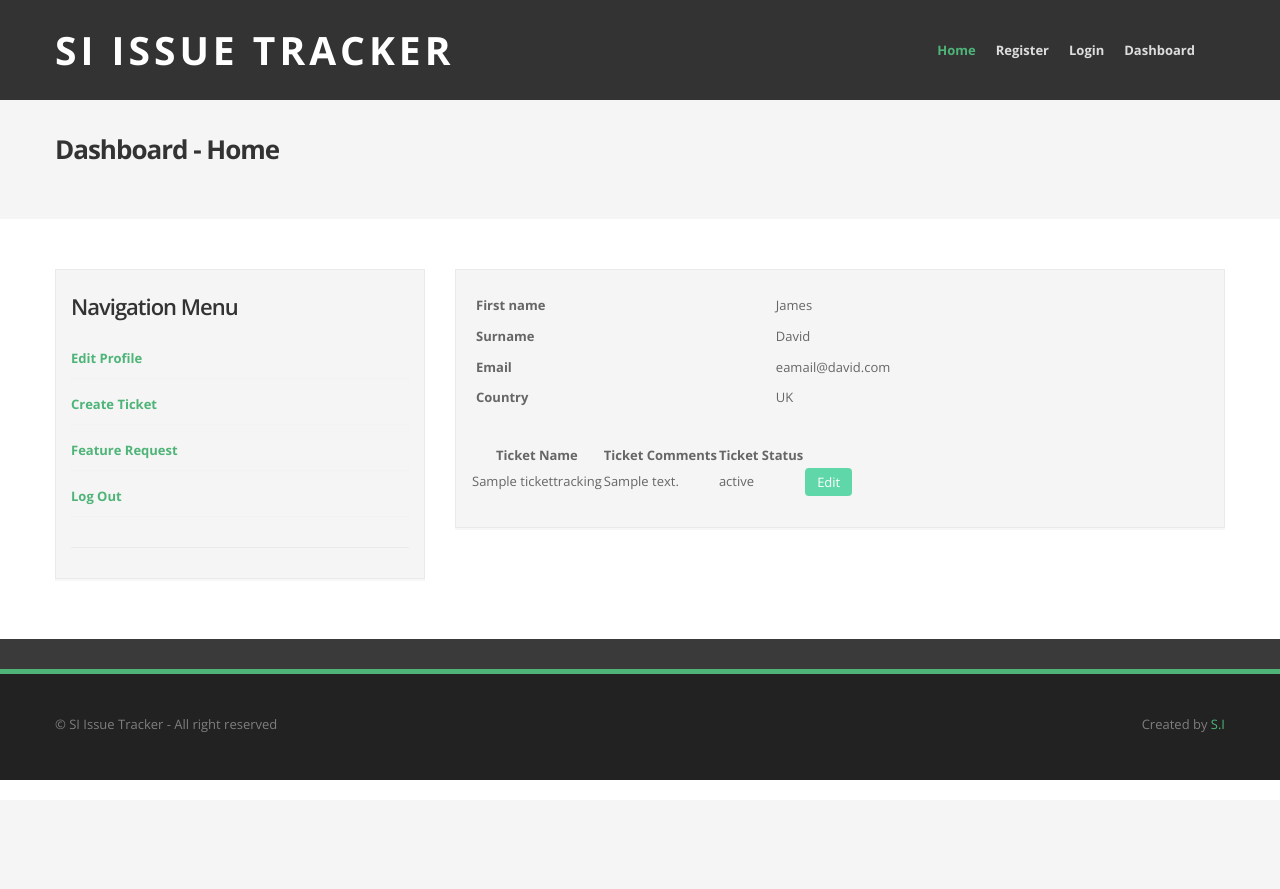
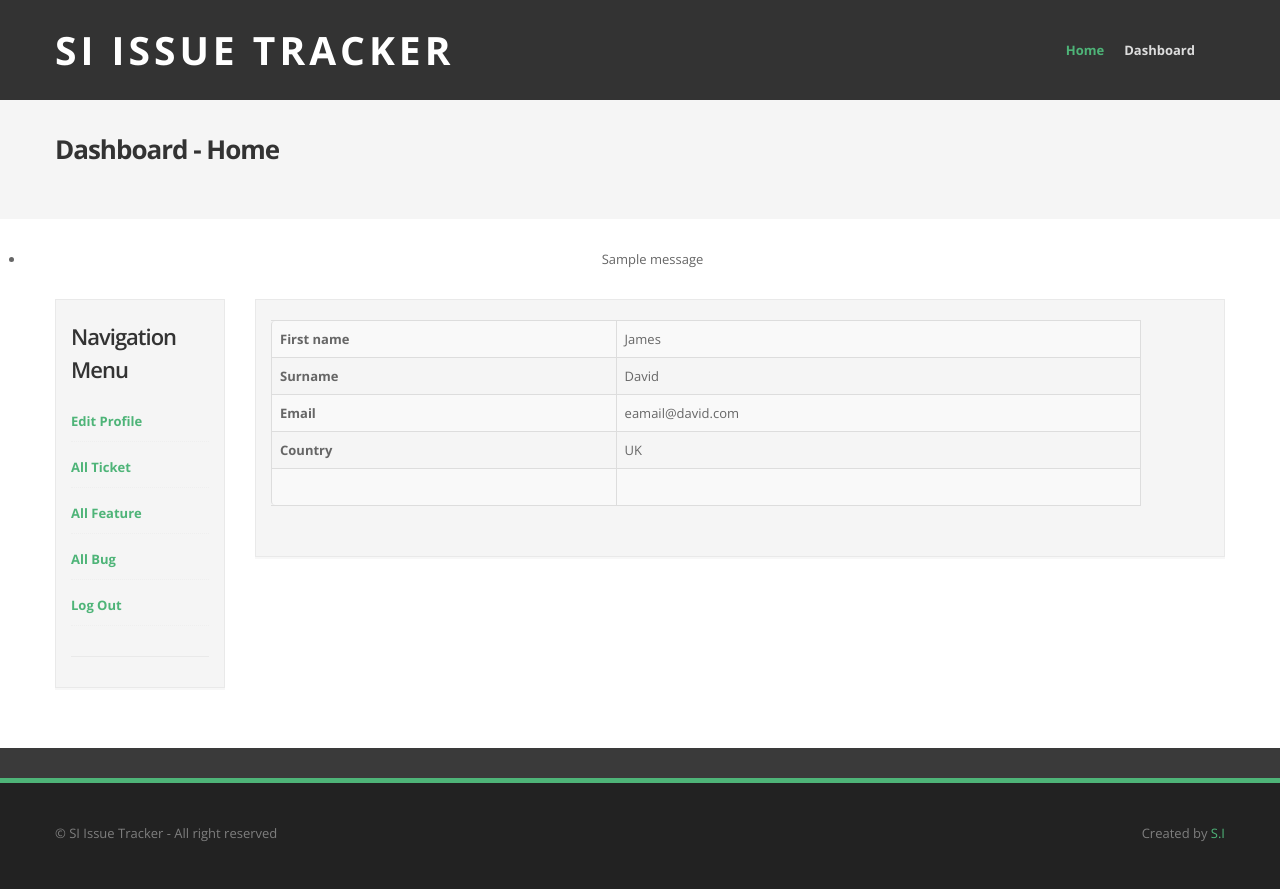
Before and after one commit to bilalwaheed/TrackApp, a Django app: page /dashboard/ in a window 1280 px wide. Before the commit the page ends 780 px from the top, so only its background shows below. Run offline with Django 3.2, Linux system fonts and the light colour scheme; a user stored in the database is signed in; tables that the repository leaves empty hold one stand-in row (values such as "Sample post"); one stand-in notice (Sample message) is shown; some libraries are stand-ins or nearby versions.

Commit message:
code clean and other changes

```diff
--- a/trackerapp/templates/base.html
+++ b/trackerapp/templates/base.html
@@ -64,10 +64,10 @@
                     <ul class="nav topnav">
                       <li class="dropdown active">
                         <a href="{% url 'index' %}">Home</a>                      </li>
-                      <li>
-                        <a href="{% url 'registration' %}">Register</a>                      </li>
-                      <li>
-                        <a href="{% url 'login' %}">Login</a>                      </li>
+{#                      <li>#}
+{#                        <a href="{% url 'registration' %}">Register</a>                      </li>#}
+{#                      <li>#}
+{#                        <a href="{% url 'login' %}">Login</a>                      </li>#}
                       <li>
                         <a href="{% url 'dashboard' %}">Dashboard</a>                      </li>
                     </ul>
--- a/trackerapp/templates/dashboard.html
+++ b/trackerapp/templates/dashboard.html
@@ -20,10 +20,17 @@
         </div>
 
     </section>
+    {% if messages %}
+        <ul class="messages">
+            {% for message in messages %}
+                <li style="text-align: center;" class="{{ message.tags }}">{{ message }}</li>
+            {% endfor %}
+        </ul>
+    {% endif %}
     <section id="maincontent">
         <div class="container">
             <div class="row">
-                <div class="span4">
+                <div class="span2">
                     <aside>
                         <div class="widget">
                             <h4>Navigation Menu</h4>
@@ -32,20 +39,17 @@
                                     <label><strong><a href="#">Edit Profile</a></strong></label>
                                 </li>
                                 <li>
-                                    <label><strong><a href="{% url 'add_ticket' %}">Create Ticket</a></strong></label>
+                                    <label><strong><a href="{% url 'ticket' %}">All Ticket</a></strong></label>
                                 </li>
-                                {#                <li>#}
-                                {#					<label><strong><a href="edit_ticket.html">Edit Ticket</a></strong></label>#}
-                                {#                </li>				#}
                                 <li>
-                                    <label><strong><a href="{% url 'add_feature' %}">Feature
-                                        Request</a></strong></label>
+                                    <label><strong><a href="{% url 'feature' %}">All Feature
+                                    </a></strong></label>
                                 </li>
-                                {#                <li>#}
-                                {#					<label><strong><a href="edit_features.html">Edit Features</a></strong></label>#}
-                                {#                </li>#}
                                 <li>
-                                    <label><strong><a href="#">Log Out</a></strong></label>
+                                    <label><strong><a href="{% url 'bug' %}">All Bug</a></strong></label>
+                                </li>
+                                <li>
+                                    <label><strong><a href="{% url 'logout' %}">Log Out</a></strong></label>
                                 </li>
                             </ul>
                         </div>
@@ -53,12 +57,14 @@
                 </div>
 
 
-                <div class="span8">
+                <div class="span10">
                     <aside>
                         <div id="errormessage"></div>
                         <div class="row">
-                            <div class="span8 form-group">
-                                <table width="100%" border="0" cellspacing="5" cellpadding="5">
+                            <div class="span9 form-group">
+                                <table class="table table-striped table-bordered" width="100%" border="0"
+                                       cellspacing="5" cellpadding="5">
+
                                     <tr>
                                         <th scope="row">
                                             <div align="left">First name</div>
@@ -90,72 +96,7 @@
                                         <td>&nbsp;</td>
                                     </tr>
                                 </table>
-                                <table>
-                                    <tr>
-                                        <th>Ticket Name</th>
 
-                                        <th>Ticket Comments</th>
-
-                                        <th>Ticket Status</th>
-                                    </tr>
-                                    {% for item in all_tickets %}
-                                        <tr>
-                                            <td>{{ item.ticket_name }} </td>
-
-                                            <td>{{ item.ticket_comment }}</td>
-
-                                            <td>{{ item.ticket_status }}</td>
-
-                                            {#        <td><button type="button" class="btn btn-danger" id="{{ item.id }}">Edit</button></td>#}
-                                            <td><a class="btn btn-success" data-toggle="modal"
-                                                   data-target=".edit_segment-{{ item.id }}" name="load-button"
-                                                   href="#">Edit</a></td>
-
-                                            <div class="modal fade edit_segment-{{ item.id }}" tabindex="-1"
-                                                 role="dialog" aria-labelledby="Tag-Label" aria-hidden="true">
-                                                <div class="modal-dialog modal-lg">
-                                                    <div class="modal-content">
-                                                        <div class="modal-header">
-                                                            <button type="button" class="modal-close"
-                                                                    data-dismiss="modal" aria-label="Close">
-                                                                <i class="glyphicon glyphicon-remove"></i>
-                                                            </button>
-                                                            <h4 class="modal-title" id="Subscriber-Label">Edit Ticket
-                                                                Tracking</h4>
-                                                        </div>
-                                                        <form action="{% url 'edit_ticket' item.id %}" method="post" action="">
-                                                            {% csrf_token %}
-                                                            <div class="modal-body">
-                                                                <label>Ticket Name</label>
-                                                                <input style="    background-color: #e6dede;"
-                                                                       type="text" name='ticket_name' id="segment_title"
-                                                                       value='{{ item.ticket_name }}'
-                                                                       class="form-control" maxlength="50">
-                                                                <label>Ticket Comment</label>
-                                                                <input style="    background-color: #e6dede;"
-                                                                       type="text" name='ticket_comment'
-                                                                       id="segment_title"
-                                                                       value='{{ item.ticket_comment }}'
-                                                                       class="form-control" maxlength="50">
-                                                                <label>Ticket Status</label>
-                                                                <input style="    background-color: #e6dede;"
-                                                                       type="text" name='ticket_status'
-                                                                       id="segment_title"
-                                                                       value='{{ item.ticket_status }}'
-                                                                       class="form-control" maxlength="50">
-                                                            </div>
-                                                            <div class="modal-footer">
-                                                            <button class="btn btn-primary btn-sm" type="submit">save
-                                                            </button>
-                                                                </div>
-                                                        </form>
-                                                    </div>
-                                                </div>
-                                            </div>
-
-                                        </tr>
-                                    {% endfor %}
-                                </table>
 
                             </div>
 
--- a/trackerapp/urls.py
+++ b/trackerapp/urls.py
@@ -1,7 +1,7 @@
 from django.conf.urls import url
 from trackerapp import views
 from trackerapp.views import IndexView, DashboardView, LoginView, RegistrationView, TicketCreationView, \
-    FeatureCreationView, TicketEditView
+    FeatureCreationView, TicketEditView, FeatureEditView, BugCreationView, BugEditView, TicketView, FeatureView, BugView
 from django.contrib import admin
 
 from django.contrib.auth.views import login, logout
@@ -22,7 +22,12 @@ urlpatterns = [
     url(r'^registration/$', RegistrationView.as_view(), name='registration'),
     url(r'^add/ticket/$', TicketCreationView.as_view(), name='add_ticket'),
     url(r'^add/feature/$', FeatureCreationView.as_view(), name='add_feature'),
-    url(r'^edit/ticket/(?P<ticket_id>\d+)$', TicketEditView.as_view(), name='edit_ticket')
-
+    url(r'^add/bug/$', BugCreationView.as_view(), name='add_bug'),
+    url(r'^edit/ticket/(?P<ticket_id>\d+)$', TicketEditView.as_view(), name='edit_ticket'),
+    url(r'^edit/feature/(?P<feature_id>\d+)$', FeatureEditView.as_view(), name='edit_feature'),
+    url(r'^edit/bug/(?P<bug_id>\d+)$', BugEditView.as_view(), name='edit_bug'),
+    url(r'^ticket/$', TicketView.as_view(), name='ticket'),
+    url(r'^feature/$', FeatureView.as_view(), name='feature'),
+    url(r'^bug/$', BugView.as_view(), name='bug')
 
 ]
--- a/trackerapp/views.py
+++ b/trackerapp/views.py
@@ -10,8 +10,8 @@ from django.contrib import messages
 from django.urls import reverse
 from django.views import generic
 
-from trackerapp.forms import RegisterForm, SignInForm, TicketCreationForm, FeatureCreationForm
-from trackerapp.models import TicketTracking
+from trackerapp.forms import RegisterForm, SignInForm, TicketCreationForm, FeatureCreationForm, BugCreationForm
+from trackerapp.models import TicketTracking, Feature, Bug
 
 
 class IndexView(LoginRequiredMixin, generic.TemplateView):
@@ -23,7 +23,9 @@ class DashboardView(LoginRequiredMixin, generic.TemplateView):
 
     def get(self, request, *args, **kwargs):
         all_tickets = TicketTracking.objects.all()
-        return render(request, self.template_name, {'all_tickets':all_tickets})
+        all_features = Feature.objects.all()
+        all_bugs = Bug.objects.all()
+        return render(request, self.template_name, {'all_tickets':all_tickets,'all_features':all_features,'all_bugs':all_bugs})
 
 class LoginView(generic.TemplateView):
     template_name = 'login.html'
@@ -67,14 +69,32 @@ class TicketCreationView(generic.TemplateView):
 
     def post(self, request, *args, **kwargs):
         if request.method == 'POST':
-            import pdb;pdb.set_trace()
+            # import pdb;pdb.set_trace()
             form = TicketCreationForm(request.POST)
             if form.is_valid():
+                messages.success(request, 'Ticket Created successfully!', extra_tags='alert')
                 form.save()
-                return redirect('index')
+                return redirect('ticket')
         else:
             form = TicketCreationForm()
         return render(request, self.template_name, {'form': form})
+
+class BugCreationView(generic.TemplateView):
+    template_name = 'Bug_request.html'
+
+    def post(self, request, *args, **kwargs):
+        if request.method=='POST':
+            form = BugCreationForm(request.POST)
+            if form.is_valid():
+                messages.success(request, 'Bug created successfully!', extra_tags='alert')
+                form.save()
+                return redirect('bug')
+        else:
+            form = BugCreationForm()
+        return render(request, self.template_name, {'form': form})
+
+
+
 
 class FeatureCreationView(generic.TemplateView):
     template_name = 'feature_request.html'
@@ -84,9 +104,10 @@ class FeatureCreationView(generic.TemplateView):
             # import pdb;pdb.set_trace()
             form = FeatureCreationForm(request.POST)
             if form.is_valid():
+                messages.success(request, 'Feature Created successfully!', extra_tags='alert')
                 form.save()
 
-                return redirect('index')
+                return redirect('feature')
         else:
             form = FeatureCreationForm()
         return render(request, self.template_name, {'form': form})
@@ -101,4 +122,55 @@ class TicketEditView(generic.TemplateView):
         ticket.ticket_comment = self.request.POST.get('ticket_comment')
         ticket.ticket_status = self.request.POST.get('ticket_status')
         ticket.save()
-        return redirect(reverse('dashboard'))
+        messages.success(request, 'Ticket Edit successfully!', extra_tags='alert')
+
+        return redirect(reverse('ticket'))
+
+class FeatureEditView(generic.TemplateView):
+    template_name = 'feature_request.html'
+
+    def post(self,request, **kwargs):
+        feature_id = kwargs.get('feature_id')
+        feature = Feature.objects.filter(id=feature_id).first()
+        feature.feature_name = self.request.POST.get('feature_name')
+        feature.save()
+        messages.success(request, 'Feature Edit successfully!', extra_tags='alert')
+        return redirect(reverse('feature'))
+
+class BugEditView(generic.TemplateView):
+    template_name = 'Bug_request.html'
+
+    def post(self,request, **kwargs):
+        bug_id = kwargs.get('bug_id')
+        bug = Bug.objects.filter(id=bug_id).first()
+        bug.bug_name = self.request.POST.get('bug_name')
+        bug.description = self.request.POST.get('description')
+        bug.solution = self.request.POST.get('solution')
+        bug.save()
+        messages.success(request, 'Bug Edit successfully!', extra_tags='alert')
+        return redirect(reverse('bug'))
+
+class TicketView(generic.TemplateView):
+    template_name = 'ticket.html'
+
+    def get(self, request, *args, **kwargs):
+        all_tickets = TicketTracking.objects.all()
+        return render(request, self.template_name, {'all_tickets':all_tickets})
+
+
+
+class FeatureView(generic.TemplateView):
+    template_name = 'feature.html'
+
+    def get(self, request, *args, **kwargs):
+        all_features = Feature.objects.all()
+        return render(request, self.template_name, {'all_features':all_features})
+
+
+
+class BugView(generic.TemplateView):
+    template_name = 'bugs.html'
+
+    def get(self, request, *args, **kwargs):
+        all_bugs = Bug.objects.all()
+        return render(request, self.template_name, {'all_bugs':all_bugs})
```
Also changed, not shown: trackerapp/forms.py (+16 -1 lines).
